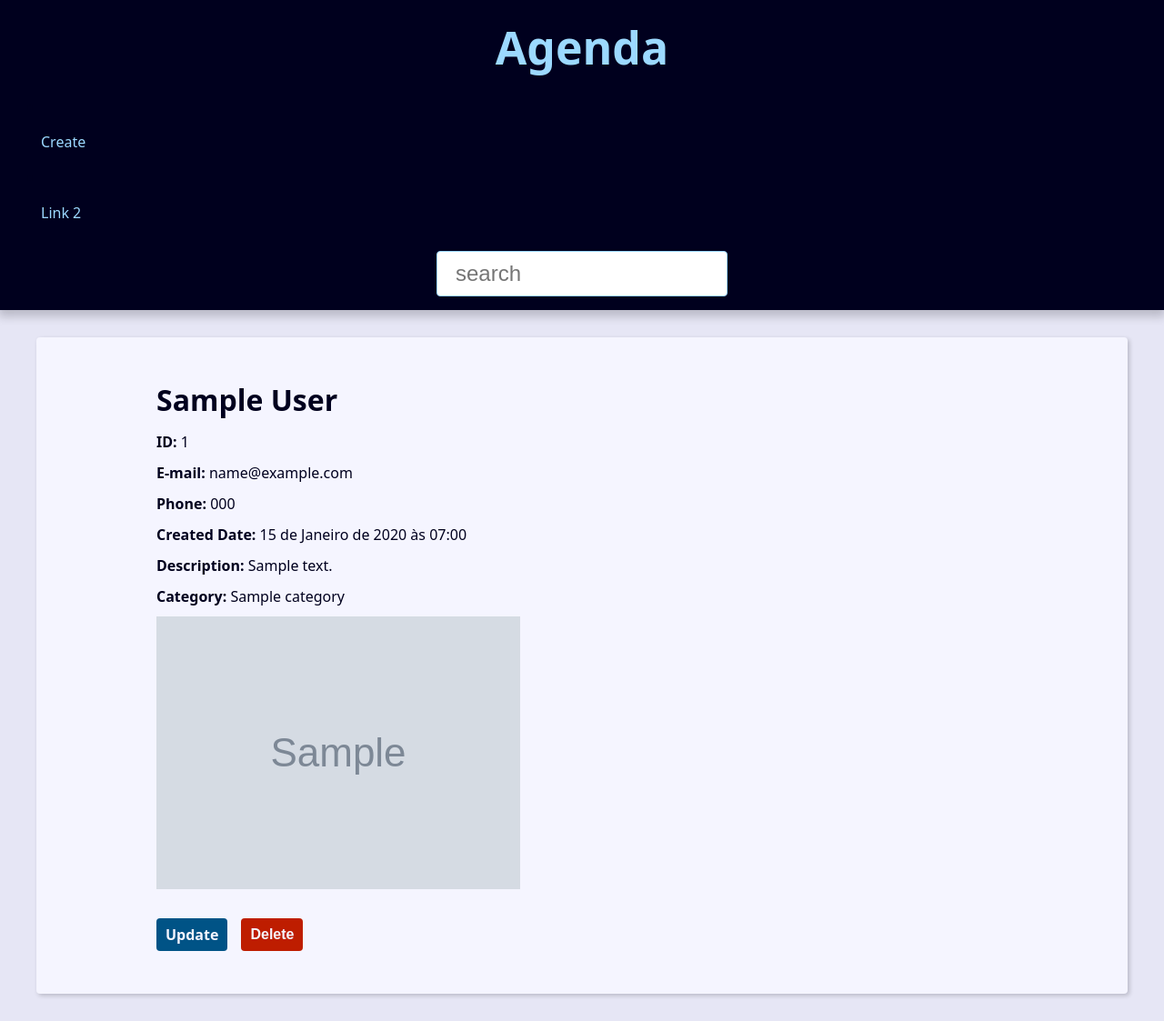
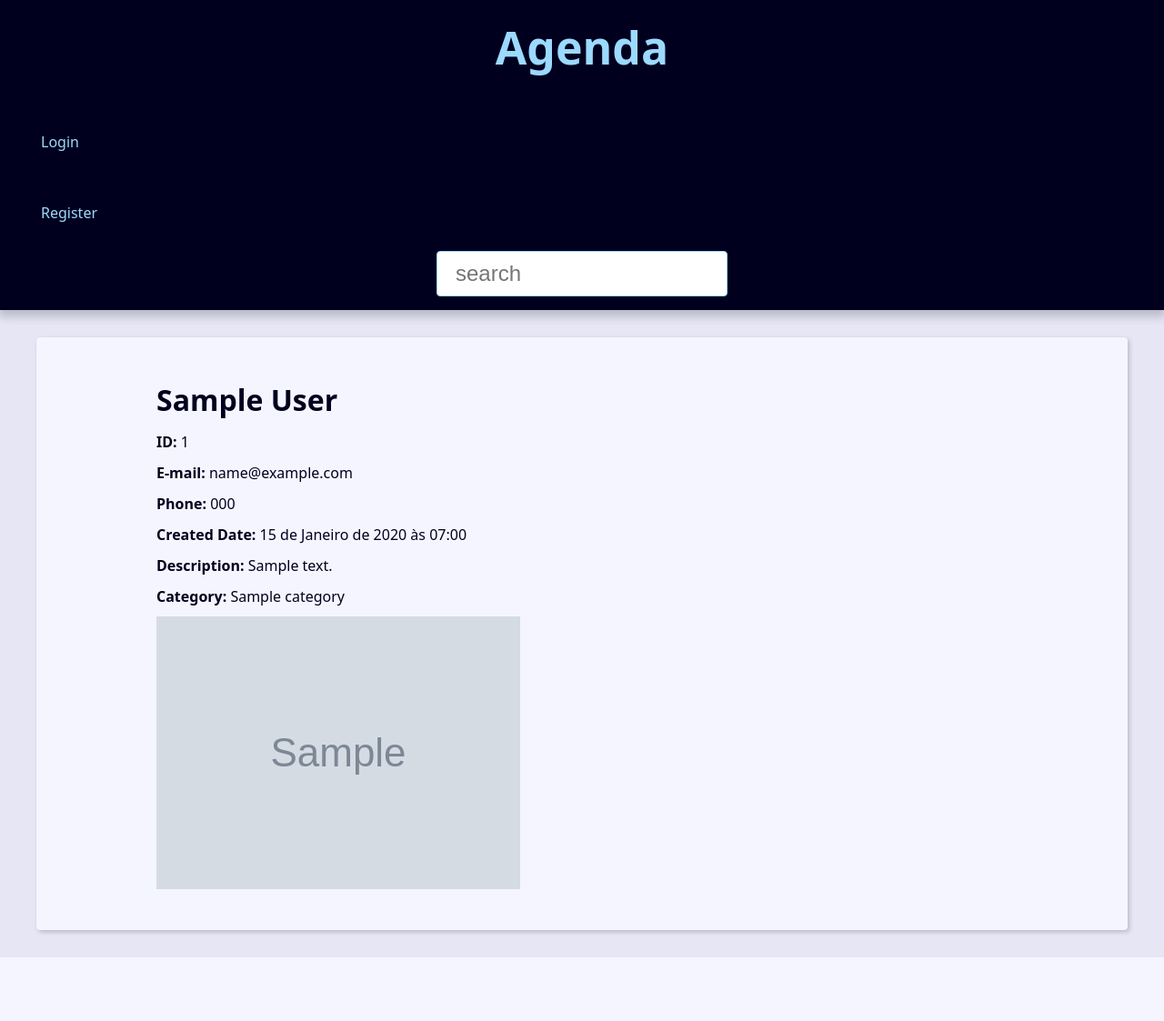
Before and after one commit to Guilherme-Saito/Projeto-Django-Agenda-2024, a Django app: page /contact/1/ in a window 1280 px wide. Shown: the whole page at 91% size. After the commit the page ends 1053 px from the top, so only its background shows below. Run offline with Django 5.2, Linux system fonts and the light colour scheme; tables that the repository leaves empty hold one stand-in row (values such as "Sample post"); grey boxes marked "Sample" are stand-in pictures.

Commit message:
contact & owner

```diff
--- a/base_templates/global/partials/_header.html
+++ b/base_templates/global/partials/_header.html
@@ -7,16 +7,33 @@
 
     <nav class="menu">
         <ur class="manu-list">
+
+            {% if user.is_authenticated %}
+
             <li class="menu-item">
-                <a href="{% url "contact:create" %}" class="menu-link">
-                    Create
-                </a>
+                <a href="{% url "contact:create" %}" class="menu-link">Create</a>
             </li>
+
             <li class="menu-item">
-                <a href="" class="menu-link">
-                    Link 2
-                </a>
+                <a href="{% url "contact:user_update" %}" class="menu-link">Profile</a>
             </li>
+
+            <li class="menu-item">
+                <a href="{% url "contact:logout" %}" class="menu-link">Logout</a>
+            </li>
+
+            {% else %}
+
+            <li class="menu-item">
+                <a href="{% url "contact:login" %}" class="menu-link">Login</a>
+            </li>
+
+            <li class="menu-item">
+                <a href="{% url "contact:register" %}" class="menu-link">Register</a>
+            </li>
+
+            {% endif %}
+
         </ur>
     </nav>
 
--- a/contact/templates/contact/contact.html
+++ b/contact/templates/contact/contact.html
@@ -17,8 +17,10 @@
     <p>
       <img src="{{ contact.picture.url }}" alt="{{ contact.first_name }} {{ contact.last_name }}">
     </p>
+
     {% endif %}
 
+    {% if user == contact.owner %}
     <div class="contact-links">
         <a class="btn btn-link" href="{% url 'contact:update' contact.id %}">Update</a>
 
@@ -35,4 +37,6 @@
       </div>
     </div>
 
+  {% endif %}
+
 {% endblock content %}
--- a/contact/views/user_form.py
+++ b/contact/views/user_form.py
@@ -1,9 +1,9 @@
 from django.contrib import messages, auth
 from django.contrib.auth.forms import AuthenticationForm
 from django.shortcuts import redirect, render
+from django.contrib.auth.decorators import login_required
 
 from contact.forms import RegisterForm, RegisterUpdateForm
-
 
 def register(request):
 
@@ -25,6 +25,7 @@ def register(request):
         }
     )
 
+@login_required(login_url='contact:login')
 def user_update(request):
     form = RegisterUpdateForm(instance=request.user)
 
@@ -76,6 +77,7 @@ def login_view(request):
         }
     )
 
+@login_required(login_url='contact:login')
 def logout_view(request):
     auth.logout(request)
     return redirect('contact:login')
```
Also changed, not shown: contact/forms.py (+5 -3 lines), contact/views/contact_forms.py (+9 -6 lines). Lines whose indentation alone changed are shown as unchanged.
